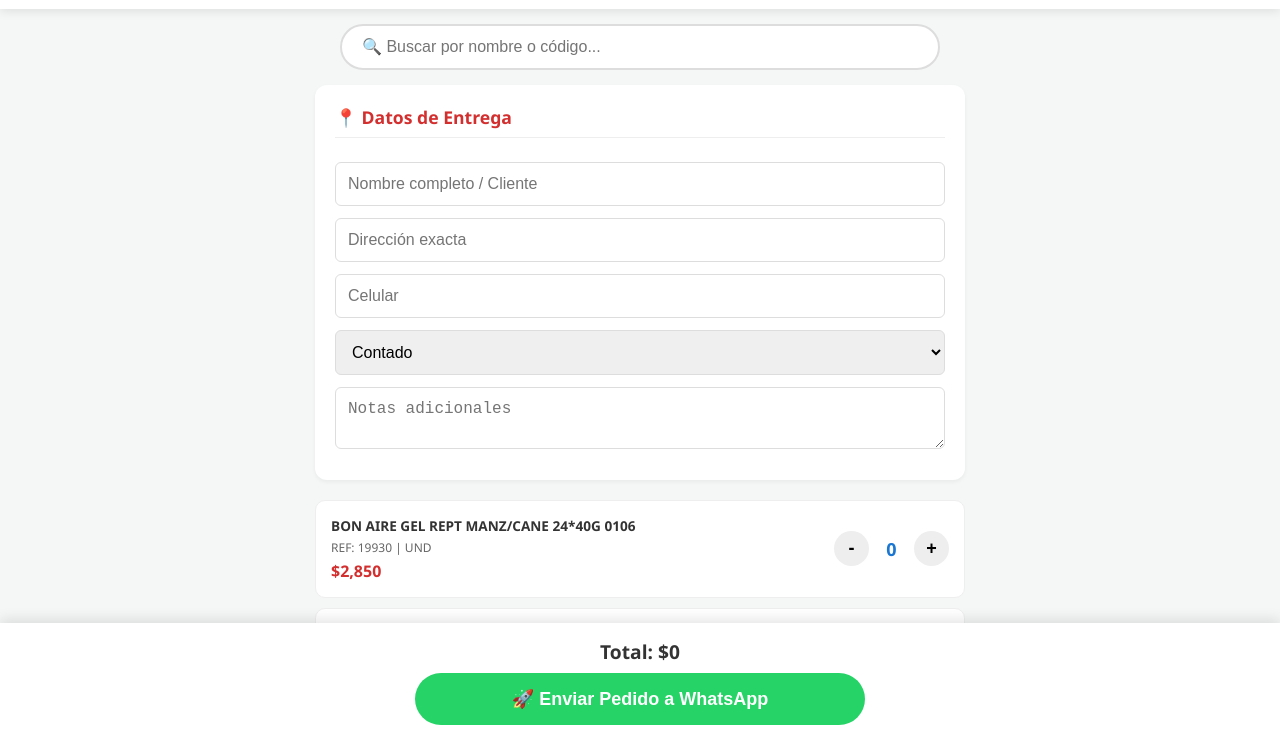
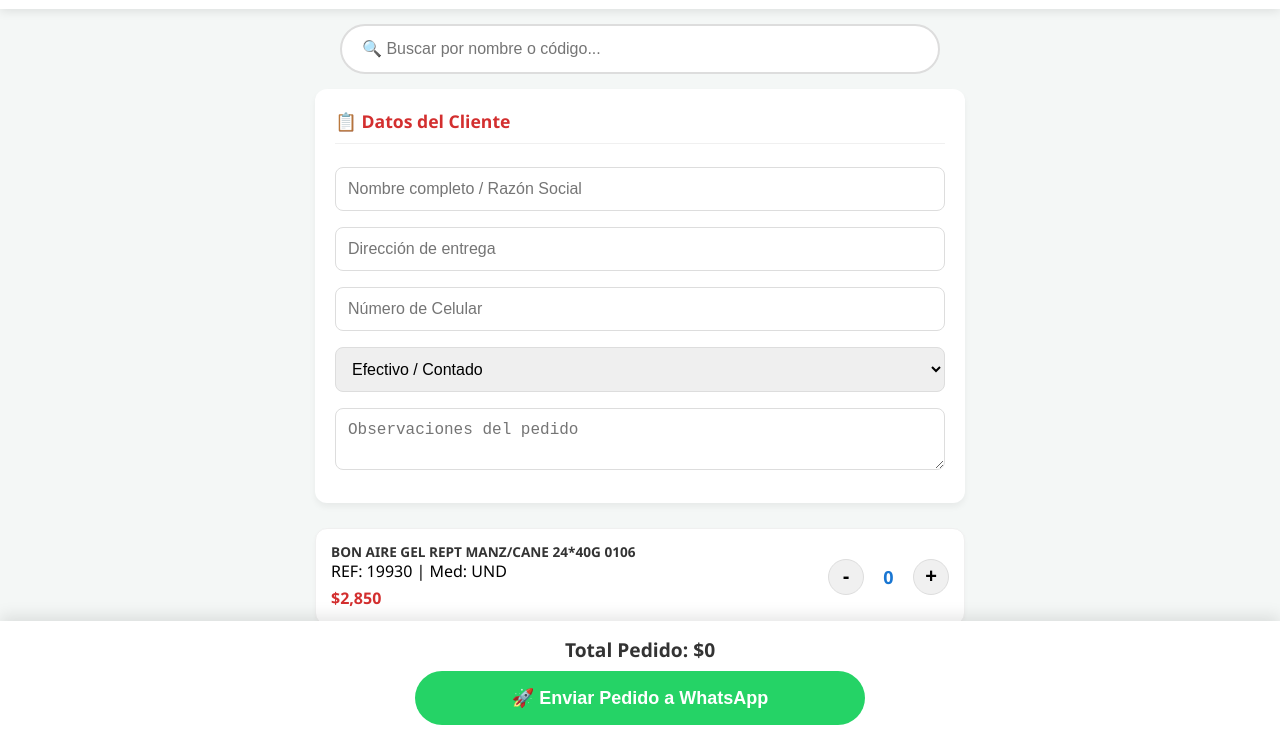
Before and after one commit to haroldco45/distrilecocaucasia, a plain HTML site: page index.html in a window 1280 px wide. Shown: the part 60-789 px from the top of the page. Drawn offline with Linux system fonts and the light colour scheme.

Commit message:
Update index.html

```diff
--- a/index.html
+++ b/index.html
@@ -3,31 +3,31 @@
 <head>
     <meta charset="UTF-8">
     <meta name="viewport" content="width=device-width, initial-scale=1.0">
-    <title>Pedidos Cofarma - Distrileco</title>
+    <title>Pedidos Línea Cofarma - Distrileco</title>
     <style>
         :root { --primary: #d32f2f; --secondary: #1976d2; --bg: #f4f7f6; --success: #25d366; }
-        body { font-family: 'Segoe UI', sans-serif; margin: 0; background: var(--bg); padding-bottom: 140px; }
+        body { font-family: 'Segoe UI', system-ui, sans-serif; margin: 0; background: var(--bg); padding-bottom: 140px; }
         header { background: white; padding: 12px 20px; box-shadow: 0 2px 10px rgba(0,0,0,0.1); position: sticky; top: 0; z-index: 1000; }
         .logo-header { display: flex; justify-content: space-between; align-items: center; max-width: 800px; margin: 0 auto; }
         .logo-header img { height: 45px; object-fit: contain; }
         .search-container { padding: 15px; max-width: 600px; margin: auto; }
-        #buscador { width: 100%; padding: 12px 20px; border: 2px solid #ddd; border-radius: 25px; font-size: 16px; box-sizing: border-box; outline: none; }
+        #buscador { width: 100%; padding: 14px 20px; border: 2px solid #ddd; border-radius: 30px; font-size: 16px; outline: none; box-sizing: border-box; }
         .container { padding: 0 15px; max-width: 650px; margin: auto; }
-        .client-form { background: white; padding: 20px; border-radius: 12px; margin-bottom: 20px; box-shadow: 0 2px 4px rgba(0,0,0,0.05); }
-        .client-form h3 { margin-top:0; color: var(--primary); font-size: 1.1rem; border-bottom: 1px solid #eee; padding-bottom: 8px; }
-        .client-form input, .client-form select, .client-form textarea { width: 100%; padding: 12px; margin: 6px 0; border: 1px solid #ddd; border-radius: 6px; box-sizing: border-box; font-size: 16px; }
-        .product-card { background: white; padding: 15px; margin-bottom: 10px; border-radius: 10px; display: flex; justify-content: space-between; align-items: center; border: 1px solid #eee; }
-        .product-info h4 { margin: 0; font-size: 0.85rem; color: #333; text-transform: uppercase; }
-        .product-info small { color: #666; font-size: 0.75rem; display: block; margin-top: 4px; }
-        .product-info .price { color: var(--primary); font-weight: bold; font-size: 1rem; margin-top: 4px; display: block; }
-        .qty-control { display: flex; align-items: center; gap: 10px; }
-        .btn-qty { background: #eee; border: none; width: 35px; height: 35px; border-radius: 50%; font-weight: bold; cursor: pointer; font-size: 18px; }
+        .client-form { background: white; padding: 20px; border-radius: 12px; margin-bottom: 25px; box-shadow: 0 4px 6px rgba(0,0,0,0.05); }
+        .client-form h3 { margin: 0 0 15px 0; color: var(--primary); font-size: 1.1rem; border-bottom: 1px solid #f0f0f0; padding-bottom: 10px; }
+        .client-form input, .client-form select, .client-form textarea { width: 100%; padding: 12px; margin: 8px 0; border: 1px solid #ddd; border-radius: 8px; box-sizing: border-box; font-size: 16px; }
+        .product-card { background: white; padding: 15px; margin-bottom: 10px; border-radius: 12px; display: flex; justify-content: space-between; align-items: center; border: 1px solid #f0f0f0; box-shadow: 0 2px 4px rgba(0,0,0,0.03); }
+        .product-info h4 { margin: 0; font-size: 0.85rem; color: #333; text-transform: uppercase; line-height: 1.2; }
+        .product-info small { color: #7f8c8d; font-size: 0.75rem; margin-top: 5px; display: block; }
+        .product-info .price { color: var(--primary); font-weight: bold; font-size: 1rem; margin-top: 5px; display: block; }
+        .qty-control { display: flex; align-items: center; gap: 12px; }
+        .btn-qty { background: #f0f0f0; border: 1px solid #ddd; width: 36px; height: 36px; border-radius: 50%; font-weight: bold; cursor: pointer; font-size: 20px; }
         .qty-val { font-weight: bold; min-width: 25px; text-align: center; font-size: 18px; color: var(--secondary); }
-        .footer-action { position: fixed; bottom: 0; width: 100%; background: white; padding: 15px 0; box-shadow: 0 -4px 12px rgba(0,0,0,0.1); text-align: center; }
-        .total-banner { margin-bottom: 8px; font-weight: bold; font-size: 1.2rem; color: #333; }
-        .btn-send { background: var(--success); color: white; border: none; padding: 15px; border-radius: 30px; font-weight: bold; width: 90%; max-width: 450px; cursor: pointer; font-size: 18px; }
-        .distrileco-footer { background: #eee; padding: 15px; border-radius: 8px; font-size: 0.8rem; color: #555; margin-top: 20px; text-align: center; }
-        .branding { font-size: 0.7rem; color: #999; text-align: center; margin: 15px 0; }
+        .footer-action { position: fixed; bottom: 0; width: 100%; background: white; padding: 15px 0; box-shadow: 0 -5px 15px rgba(0,0,0,0.1); text-align: center; }
+        .total-box { margin-bottom: 8px; font-weight: 800; font-size: 1.2rem; color: #333; }
+        .btn-send { background: var(--success); color: white; border: none; padding: 16px; border-radius: 35px; font-weight: bold; width: 90%; max-width: 450px; cursor: pointer; font-size: 18px; }
+        .distrileco-footer { background: #f8f9fa; padding: 20px; border-radius: 12px; font-size: 0.85rem; color: #555; margin-top: 20px; text-align: center; }
+        .branding { font-size: 0.75rem; color: #aaa; text-align: center; margin: 15px 0; }
     </style>
 </head>
 <body>
@@ -45,24 +45,25 @@
 
 <div class="container">
     <div class="client-form">
-        <h3>📍 Datos de Entrega</h3>
-        <input type="text" id="nombre" placeholder="Nombre completo / Cliente">
-        <input type="text" id="direccion" placeholder="Dirección exacta">
-        <input type="tel" id="celular" placeholder="Celular">
+        <h3>📋 Datos del Cliente</h3>
+        <input type="text" id="nombre" placeholder="Nombre completo / Razón Social">
+        <input type="text" id="direccion" placeholder="Dirección de entrega">
+        <input type="tel" id="celular" placeholder="Número de Celular">
         <select id="forma_pago">
-            <option value="Contado">Contado</option>
-            <option value="Transferencia">Transferencia</option>
+            <option value="Contado">Efectivo / Contado</option>
+            <option value="Transferencia">Transferencia Bancaria</option>
             <option value="Crédito">Crédito</option>
         </select>
-        <textarea id="observacion" rows="2" placeholder="Notas adicionales"></textarea>
+        <textarea id="observacion" rows="2" placeholder="Observaciones del pedido"></textarea>
     </div>
 
     <div id="lista-productos"></div>
 
     <div class="distrileco-footer">
         <strong>DISTRILECO S.A.</strong><br>
-        Carrera 2 diagonal 25 No 2-25, Caucasia Antioquia<br>
-        Celular/WhatsApp: 311 770 0431
+        📍 Carrera 2 diagonal 25 No 2-25<br>
+        Caucasia, Antioquia<br>
+        📞 <strong>WhatsApp: 311 770 0431</strong>
     </div>
 
     <div class="branding">
@@ -72,7 +73,7 @@
 </div>
 
 <div class="footer-action">
-    <div class="total-banner" id="gran-total">Total: $0</div>
+    <div class="total-box" id="gran-total">Total Pedido: $0</div>
     <button class="btn-send" onclick="enviarPedido()">🚀 Enviar Pedido a WhatsApp</button>
 </div>
 
@@ -95,26 +96,26 @@
         {"codigo": "18693", "med": "UND", "nombre": "BON AIRE GEL REPT MORA SILVE 24*40G 0105", "valor": 2920},
         {"codigo": "18532", "med": "UND", "nombre": "BON AIRE GEL MORA CANASTA 12*40GR 0206", "valor": 4770},
         {"codigo": "18278", "med": "UND", "nombre": "RAYOL LIQ PISTOLA MATATODO 12*460ML 0101", "valor": 9050},
-        {"codigo": "18221", "med": "UND", "nombre": "BON AIRE ELECT OIL VAINILLA AMBAR 12*25 0107", "valor": 12580},
-        {"codigo": "18169", "med": "UND", "nombre": "BON AIRE ELECT RPT MANDARINA TORON 12*25 0207", "valor": 8850},
+        {"codigo": "18221", "med": "UND", "nombre": "BON AIRE ELECT OIL VAINILLA AMBAR 12*25", "valor": 12580},
+        {"codigo": "18169", "med": "UND", "nombre": "BON AIRE ELECT RPT MANDARINA TORON 12*25", "valor": 8850},
         {"codigo": "17918", "med": "UND", "nombre": "SPRAY DESINFECT COOL WATE DEOX 12*400", "valor": 10320},
         {"codigo": "17917", "med": "UND", "nombre": "BON SPRAY VAINILLA Y AMBAR 12*400ML", "valor": 8290},
-        {"codigo": "17869", "med": "UND", "nombre": "BON SPRAY FRUTAS DEL CARIBE 12*400 30116", "valor": 8290},
-        {"codigo": "17376", "med": "UND", "nombre": "BON AIRE ELECTA RPT*3 SURTIDO 12*25ML 03", "valor": 21580},
-        {"codigo": "17337", "med": "UND", "nombre": "BON GEL CONO FRUTAS CARIBE 12*170GR 0103", "valor": 5650},
+        {"codigo": "17869", "med": "UND", "nombre": "BON SPRAY FRUTAS DEL CARIBE 12*400", "valor": 8290},
+        {"codigo": "17376", "med": "UND", "nombre": "BON AIRE ELECTA RPT*3 SURTIDO 12*25ML", "valor": 21580},
+        {"codigo": "17337", "med": "UND", "nombre": "BON GEL CONO FRUTAS CARIBE 12*170GR", "valor": 5650},
         {"codigo": "17101", "med": "UND", "nombre": "CREOLINA ALASKA 1*20LT 0101", "valor": 234100},
-        {"codigo": "17076", "med": "UND", "nombre": "BON AIRE ELECTRA OIL F/CARI 12*25ML 0108", "valor": 12300},
+        {"codigo": "17076", "med": "UND", "nombre": "BON AIRE ELECTRA OIL F/CARI 12*25ML", "valor": 12300},
         {"codigo": "16310", "med": "UND", "nombre": "CREOLINA ALASKA 12*1000ML 0102", "valor": 13910},
-        {"codigo": "15599", "med": "UND", "nombre": "BON AIRE AUTOMADEIRA VAINI 12*6ML 0103", "valor": 8500},
+        {"codigo": "15599", "med": "UND", "nombre": "BON AIRE AUTOMADEIRA VAINI 12*6ML", "valor": 8500},
         {"codigo": "15426", "med": "UND", "nombre": "ALASKA ALMIDON PIST 12*500ML 0202", "valor": 8635},
         {"codigo": "15425", "med": "UND", "nombre": "ALASKA ALMIDON DOY PACK 12*500", "valor": 4800},
-        {"codigo": "15173", "med": "UND", "nombre": "BON AIRE ELECT RPT*3 FRU ROJO 12*25ML 02", "valor": 21580},
-        {"codigo": "15172", "med": "UND", "nombre": "BON AIRE ELECT RPT*2 VAINILL 12*25ML 01", "valor": 15470},
+        {"codigo": "15173", "med": "UND", "nombre": "BON AIRE ELECT RPT*3 FRU ROJO 12*25ML", "valor": 21580},
+        {"codigo": "15172", "med": "UND", "nombre": "BON AIRE ELECT RPT*2 VAINILL 12*25ML", "valor": 15470},
         {"codigo": "15171", "med": "UND", "nombre": "BON AIRE ELECTRICO APARATO+RPTO VAINI", "valor": 12380},
-        {"codigo": "15170", "med": "UND", "nombre": "BON AIRE ELECT RPT FRU ROJO 12*25ML 01", "valor": 8550},
+        {"codigo": "15170", "med": "UND", "nombre": "BON AIRE ELECT RPT FRU ROJO 12*25ML", "valor": 8550},
         {"codigo": "15169", "med": "UND", "nombre": "BON AIRE ELECTRICO APARATO+RPTO F/ROJO", "valor": 12380},
-        {"codigo": "15168", "med": "UND", "nombre": "BON AIRE ELECTRA OIL F/ROJO 12*25ML 0104", "valor": 12600},
-        {"codigo": "15154", "med": "UND", "nombre": "BON AIRE AEROSOL VAINILLA 12*250ML 0204", "valor": 16430},
+        {"codigo": "15168", "med": "UND", "nombre": "BON AIRE ELECTRA OIL F/ROJO 12*25ML", "valor": 12600},
+        {"codigo": "15154", "med": "UND", "nombre": "BON AIRE AEROSOL VAINILLA 12*250ML", "valor": 16430},
         {"codigo": "15112", "med": "UND", "nombre": "PINOLINA CITRONELA 1*20LT 0103", "valor": 68670},
         {"codigo": "15102", "med": "UND", "nombre": "PINOLINA CANELA 1*20LT 0102", "valor": 68670},
         {"codigo": "15094", "med": "UND", "nombre": "PINOLINA LAVANDA 6*2000UND 0121", "valor": 8900},
@@ -124,7 +125,7 @@
         {"codigo": "15090", "med": "UND", "nombre": "PINOLINA CANELA 4*3785CC 0103", "valor": 16400},
         {"codigo": "15083", "med": "UND", "nombre": "CREOLINA ALASKA 24*250CC 0101", "valor": 5260},
         {"codigo": "15082", "med": "UND", "nombre": "ACIDO DESMANCHADOR 24*460ML 0102", "valor": 5000},
-        {"codigo": "15081", "med": "UND", "nombre": "ACEITE DE CITRONELA ALASKA 12*250ML 0101", "valor": 10600},
+        {"codigo": "15081", "med": "UND", "nombre": "ACEITE DE CITRONELA ALASKA 12*250ML", "valor": 10600},
         {"codigo": "15079", "med": "UND", "nombre": "RAYOL MATA VOLADORES 12*230CC 0101", "valor": 6900},
         {"codigo": "15078", "med": "UND", "nombre": "RAYOL SPRAY MATATODO 12*400CC 0102", "valor": 10580},
         {"codigo": "15077", "med": "UND", "nombre": "RAYOL SPRAY MATATODO 12*230CC 0103", "valor": 6900},
@@ -162,12 +163,12 @@
         {"codigo": "15045", "med": "UND", "nombre": "BON VARITAS VAINILLA 12*80ML 20115", "valor": 12900},
         {"codigo": "15044", "med": "UND", "nombre": "BON VARITAS POMELO 12*80ML 20114", "valor": 12900},
         {"codigo": "15043", "med": "UND", "nombre": "BON VARITAS MANZANA CANELA 12*80ML 20113", "valor": 12900},
-        {"codigo": "15042", "med": "UND", "nombre": "BON VARITA LAVA-PRO-MANZANI 12*80ML 0112", "valor": 12900},
-        {"codigo": "15041", "med": "UND", "nombre": "BON VARITAS FRUTOS ROJOS 12*80ML 0110", "valor": 12900},
+        {"codigo": "15042", "med": "UND", "nombre": "BON VARITA LAVA-PRO-MANZANI 12*80ML", "valor": 12900},
+        {"codigo": "15041", "med": "UND", "nombre": "BON VARITAS FRUTOS ROJOS 12*80ML", "valor": 12900},
         {"codigo": "15038", "med": "UND", "nombre": "BON VARITAS BAMBU 12*80ML 0107", "valor": 12900},
         {"codigo": "15037", "med": "UND", "nombre": "BON VARITAS ARMO FLORAL 12*80ML 0106", "valor": 12900},
         {"codigo": "15036", "med": "UND", "nombre": "BON VARITAS VAINILLA 12*40ML 10103", "valor": 7470},
-        {"codigo": "15035", "med": "UND", "nombre": "BON VARITAS MANZA/CANELA 12*40ML 10102", "valor": 7470},
+        {"codigo": "15035", "med": "UND", "nombre": "BON VARITAS MANZA/CANELA 12*40ML", "valor": 7470},
         {"codigo": "15034", "med": "UND", "nombre": "BON VARITAS FRUTO ROJO 12*40ML 10101", "valor": 7470},
         {"codigo": "15030", "med": "UND", "nombre": "BON SPRAY FRUTOS ROJOS 12*400ML 0111", "valor": 8290},
         {"codigo": "15021", "med": "UND", "nombre": "BON SPRAY BRISA TROPICAL 12*250 0101", "valor": 5340},
@@ -178,13 +179,13 @@
 
     let carrito = {};
 
-    function render() {
+    function renderProductos() {
         const div = document.getElementById('lista-productos');
         div.innerHTML = productos.map(p => `
             <div class="product-card" data-nombre="${p.nombre.toLowerCase()}" data-codigo="${p.codigo}">
                 <div class="product-info">
                     <h4>${p.nombre}</h4>
-                    <small>REF: ${p.codigo} | ${p.med}</small>
+                    <span class="details">REF: ${p.codigo} | Med: ${p.med}</span>
                     <span class="price">$${p.valor.toLocaleString()}</span>
                 </div>
                 <div class="qty-control">
@@ -212,27 +213,38 @@
             let p = productos.find(x => x.codigo === k);
             if(p) total += (p.valor * carrito[k]);
         }
-        document.getElementById('gran-total').innerText = `Total: $${total.toLocaleString()}`;
+        document.getElementById('gran-total').innerText = `Total Pedido: $${total.toLocaleString()}`;
     }
 
     function enviarPedido() {
         const cli = { n: document.getElementById('nombre').value, d: document.getElementById('direccion').value, c: document.getElementById('celular').value, p: document.getElementById('forma_pago').value, o: document.getElementById('observacion').value };
-        if (!cli.n || !cli.d || !cli.c) return alert("Faltan datos");
+        if (!cli.n || !cli.d || !cli.c) return alert("Por favor complete los datos obligatorios del cliente");
+
         let items = ""; let total = 0;
         for (let k in carrito) {
             if (carrito[k] > 0) {
                 let p = productos.find(x => x.codigo === k);
                 let sub = p.valor * carrito[k];
-                items += `✅ ${p.nombre}\n   ${carrito[k]} x $${p.valor.toLocaleString()} = $${sub.toLocaleString()}\n`;
+                items += `✅ ${p.nombre}\n   Cant: ${carrito[k]} x $${p.valor.toLocaleString()} = $${sub.toLocaleString()}\n`;
                 total += sub;
             }
         }
-        if (!items) return alert("Sin productos");
-        const msg = `*PEDIDO COFARMA*\n*Cli:* ${cli.n}\n*Dir:* ${cli.d}\n*Tel:* ${cli.c}\n*Pago:* ${cli.p}\n*Obs:* ${cli.o}\n\n*Pedido:*\n${items}\n*Total: $${total.toLocaleString()}*\n\n_Vibras Positivas ©_`;
+        if (!items) return alert("Debe agregar al menos un producto al pedido");
+
+        const msg = `*NUEVO PEDIDO - COFARMA*\n\n` +
+                  `*CLIENTE:* ${cli.n}\n` +
+                  `*DIRECCIÓN:* ${cli.d}\n` +
+                  `*CELULAR:* ${cli.c}\n` +
+                  `*FORMA DE PAGO:* ${cli.p}\n` +
+                  `*OBS:* ${cli.o}\n\n` +
+                  `*DETALLE DEL PEDIDO:*\n${items}\n` +
+                  `*TOTAL A PAGAR: $${total.toLocaleString()}*\n\n` +
+                  `_App desarrollada por vibras positivas derechos de autor_`;
+
         window.open(`https://api.whatsapp.com/send?phone=${WHATSAPP_DESTINO}&text=${encodeURIComponent(msg)}`);
     }
 
-    render();
+    renderProductos();
 </script>
 </body>
 </html>
```
